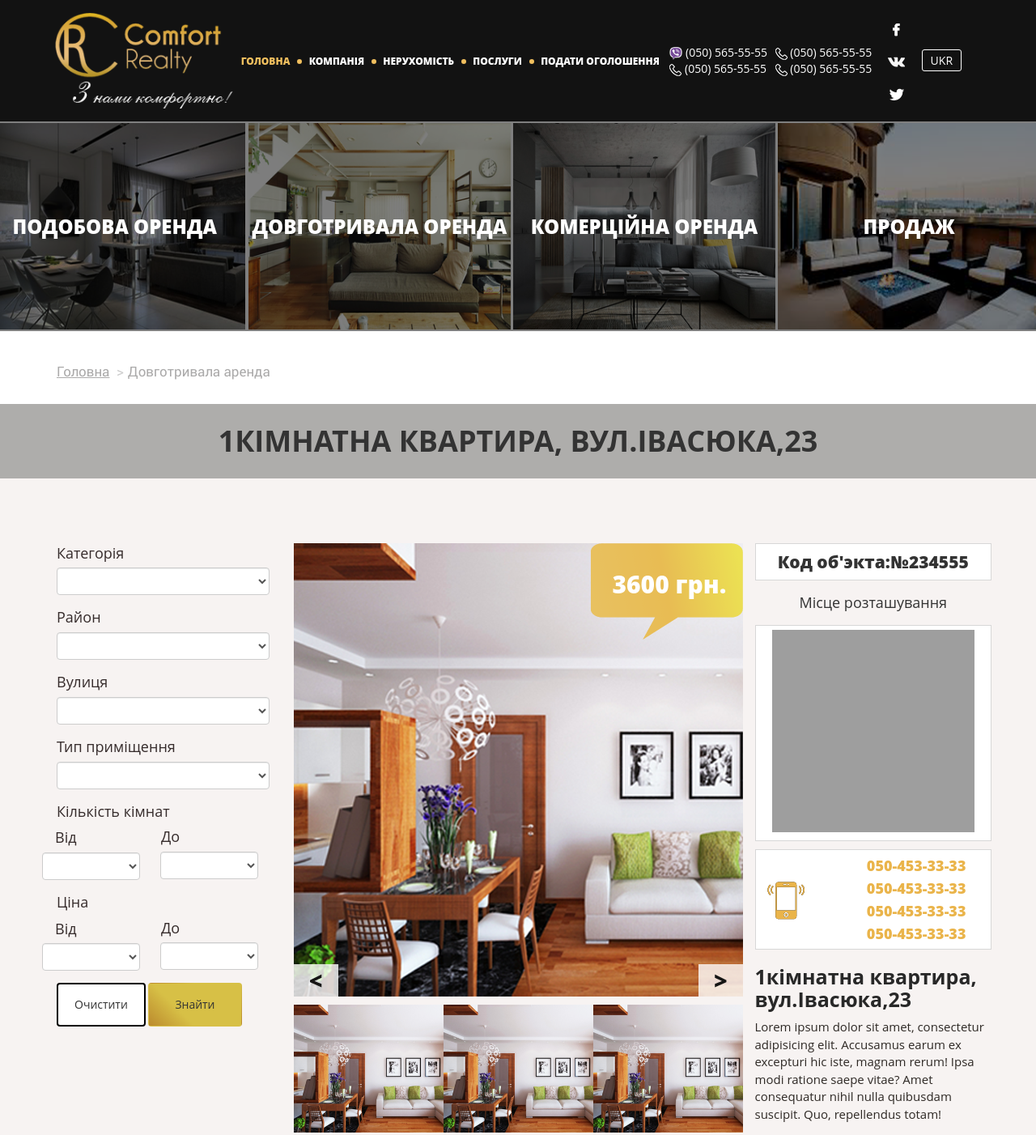
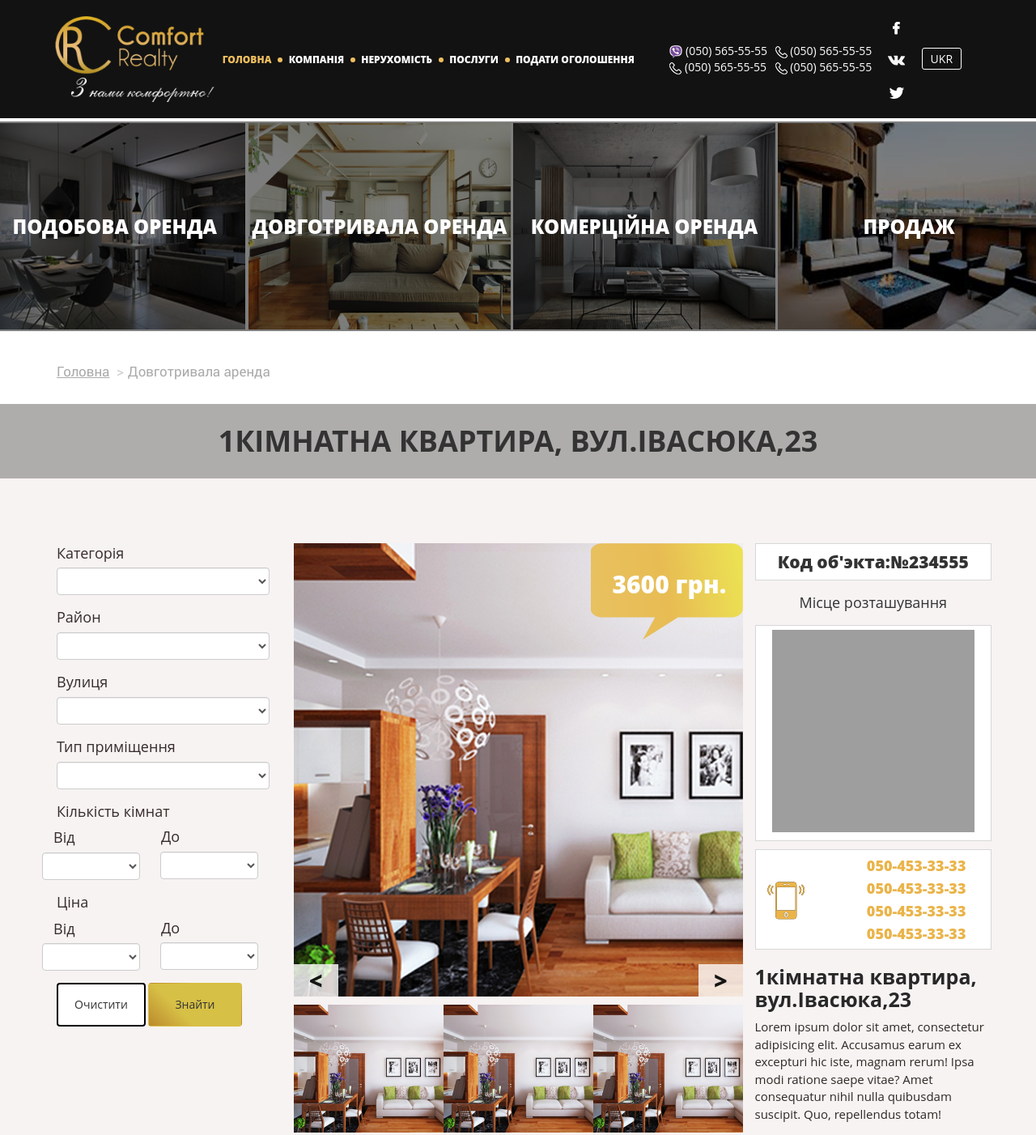
Before and after one commit to comfort-site/comfort-site.github.io, a website: page house-one.html in a window 1280 px wide. Shown: the top 1402 px of the page at 81% size. Drawn offline with Linux system fonts and the light colour scheme; grey boxes are pictures that could not be loaded; a small style sheet from the web is missing; files whose address does not match are found by name.

Commit message:
fix header

```diff
--- a/styles/header.less
+++ b/styles/header.less
@@ -39,7 +39,7 @@
   left: 0;
   width: 100%;
   background: rgba(0, 0, 0, .93);
-  padding: 1.5rem 0;
+  padding: 1.3rem 0;
   z-index:99999;
   .HeaderMain-row {
     margin: 0 -.5rem;
@@ -50,10 +50,10 @@
     margin: 0 -2px;
     vertical-align: middle;
     &.HeaderMain-col_logo {
-      width: 20%;
+      width: 18%;
     }
     &.HeaderMain-col_menu {
-      width: 46.1%;
+      width: 48.1%;
     }
   }
   .HeaderMain-logo img {
@@ -79,7 +79,7 @@
       background-color: @menu-active;
       border-radius: 50%;
       vertical-align: middle;
-      margin: 0 .5rem;
+      margin: 0 .4rem;
     }
   }
   .MainMenu-link {
@@ -109,6 +109,9 @@
 }
 
 .LangSelect {
+  .HeaderMain-col_lang {
+    float: right;
+  }
   &:hover > .dropdown-menu {
     display: block;
   }
--- a/styles/main.less
+++ b/styles/main.less
@@ -481,7 +481,7 @@
       }
     }
     .customer-categosies {
-      margin-left:1.5rem;
+      margin-left:1.3rem;
       margin-top:0.2rem;
     }
     .customer-categosies-submenu {
```
Also changed, not shown: styles/header.css, styles/main.css.
